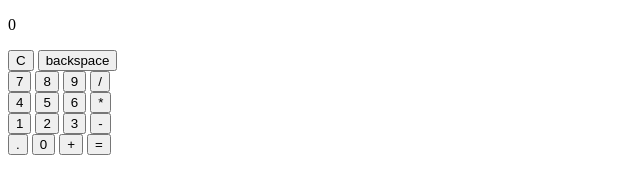
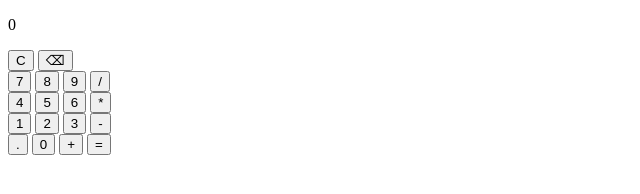
Before and after one commit to Estercade/Calculator, a plain HTML site: page index.html in a window 1280 px wide. Shown: the whole page, without its empty margins (0-640 px from the left). Drawn offline with Linux system fonts and the light colour scheme.

Commit message:
Change backspace button to symbol

```diff
--- a/index.html
+++ b/index.html
@@ -13,7 +13,7 @@
         <div class="buttonsContainer">
             <div class="row1">
                 <button id="clearBtn">C</button>
-                <button id="backspaceBtn">backspace</button>
+                <button id="backspaceBtn">⌫</button>
             </div>
             <div class="row2">
                 <button class="numberBtn" id="seven">7</button>
```
